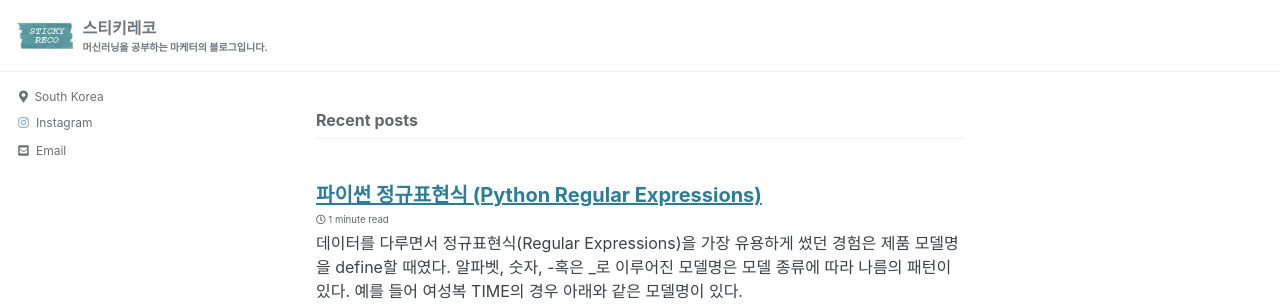
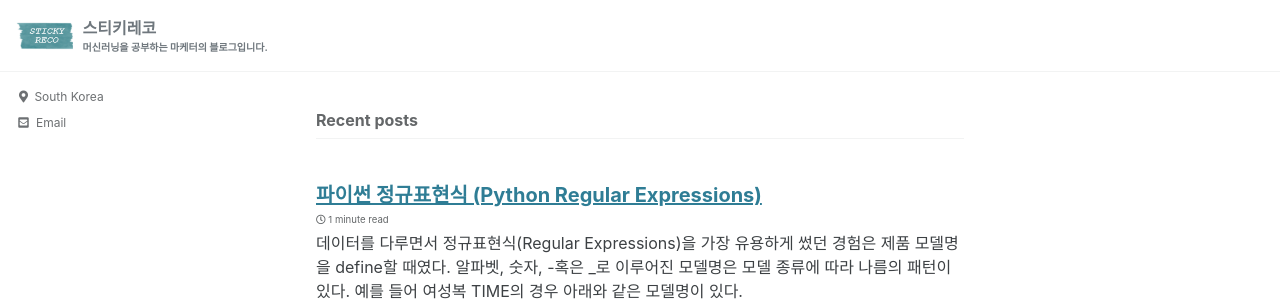
Before and after one commit to amoryoungakim/amoryoungakim.github.io, a Jekyll site: the page built from index.html, in a window 1280 px wide. Shown: the top 307 px of the page. Built offline with Jekyll 4.4.1, drawn with Linux system fonts in a browser that asks for light colours; cached includes are drawn as plain includes; the list of posts is cut into pages by our own code.

Commit message:
Update _config.yml

```diff
--- a/_config.yml
+++ b/_config.yml
@@ -116,13 +116,14 @@ author:
       # url: "https://github.com/"
     - label: "Instagram"
       icon: "fab fa-fw fa-instagram"
-      url: "https://instagram.com/"
+      # url: "https://instagram.com/"
 
 sidebar:
-  - title: "Title"
-    image: http://placehold.it/350x250
-    image_alt: "image"
-    text: "Some text here."
+
+#   - title: "Title"
+#     image: http://placehold.it/350x250
+#     image_alt: "image"
+#     text: "Some text here."
   - title: "Another Title"
     text: "More text here."
 
```
